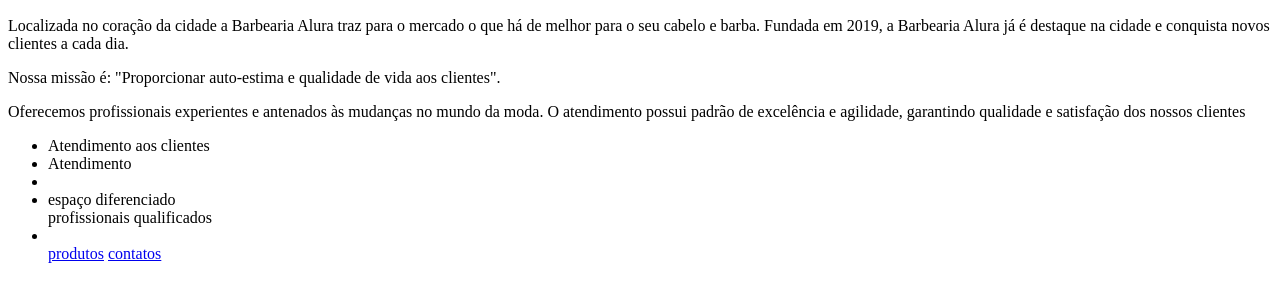
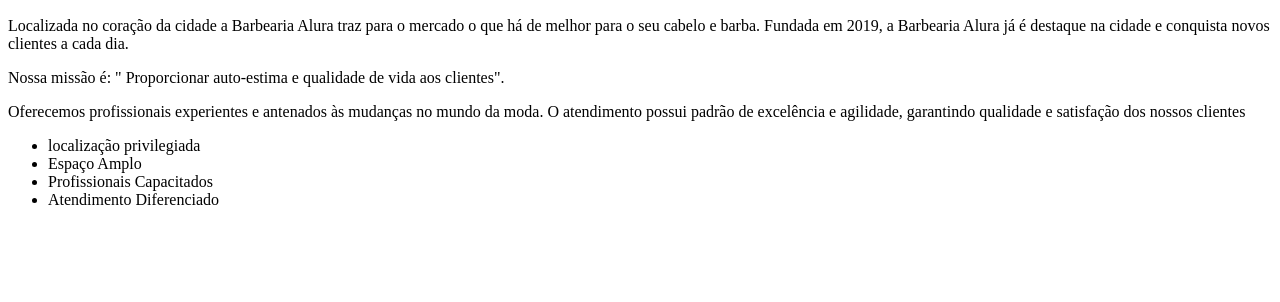
Before and after one commit to kauaoliveirarosa-sys/criando-o-projeto-2b, a plain HTML site: page index.html in a window 1280 px wide. Shown: the part 434-736 px from the top of the page. Drawn offline with Linux system fonts and the light colour scheme.

Commit message:
Add files via upload

```diff
--- a/index.html
+++ b/index.html
@@ -17,71 +17,17 @@
         <h2>Sobre a Barbearia Alura </h2>
         <p>Localizada no coração da cidade a Barbearia Alura traz para o mercado o que há de melhor para o seu cabelo e
             barba. Fundada em 2019, a Barbearia Alura já é destaque na cidade e conquista novos clientes a cada dia.</p>
-        <p>Nossa missão é: "Proporcionar auto-estima e qualidade de vida aos clientes".</p>
+        <p>Nossa missão é: " Proporcionar auto-estima e qualidade de vida aos clientes".</p>
         <p>Oferecemos profissionais experientes e antenados às mudanças no mundo da moda. O atendimento possui padrão de
             excelência e agilidade, garantindo qualidade e satisfação dos nossos clientes</p>
 
-    </main>
-    <div id="beneficios">
-<ul>
-   <li>Atendimento aos clientes</li>
-   <li> Atendimento <li></li>
-      <li>espaço diferenciado</li>
-   </li> profissionais qualificados <li></li>
+        </main>
 
-<a href="produtos.html">produtos</a>
-<a href="contatos.html">contatos</a>
-
-
-
-</ul>
-
-    </div>
-
-</body>
-</html>
-
-
-
-
-
-
-
-
-
-
-
-
-
-
-
-
-
-
-
-
-
-
-
-
-
-
-
-
-
-
-
-
-
-
-
-
-
-
-
-
-
-
-</body>
-
-</html>
+        <div class="beneficios">
+            <ul>
+                <li>localização privilegiada</li>
+                <li>Espaço Amplo</li>
+                <li>Profissionais Capacitados</li>
+                <li>Atendimento Diferenciado</li>
+            </ul>
+        </div>
```
